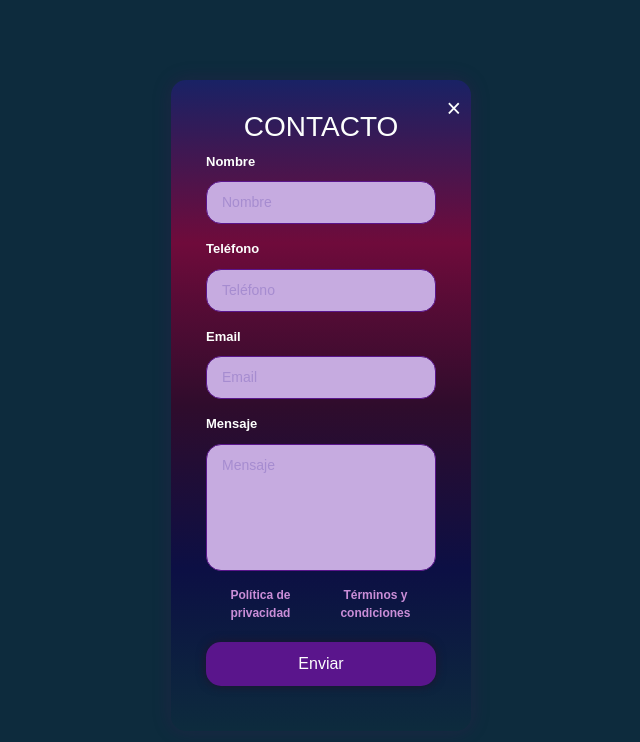
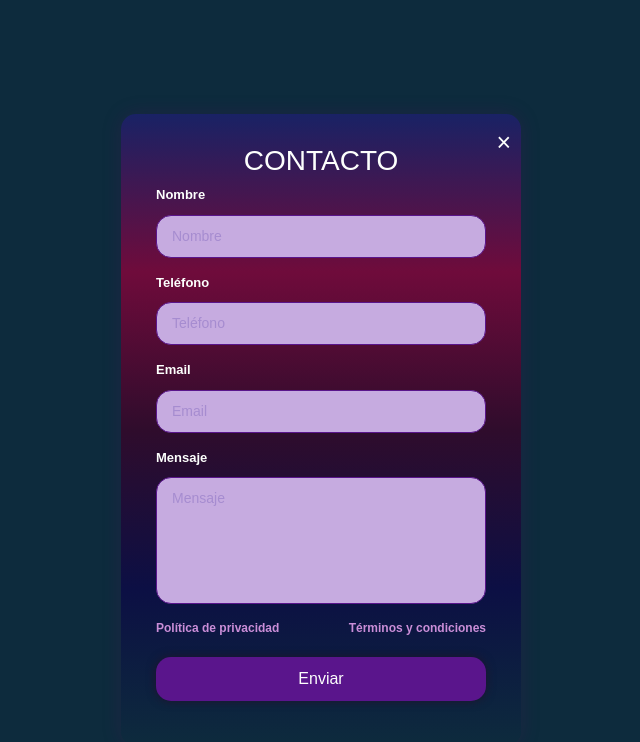
Before and after one commit to TorresLN/CaCShop, a plain HTML site: page frontend/contacto.html in a window 1280 px wide. Shown: the whole page, without its empty margins (319-959 px from the left). Drawn offline with nearby package versions, Linux system fonts and the light colour scheme.

Commit message:
Commit Gabriel

```diff
--- /dev/null
+++ b/frontend/assets/css/contacto.css
@@ -0,0 +1,120 @@
+body {
+    font-family: Arial, Helvetica, sans-serif;
+    min-height: 100vh;
+    display: flex;
+    align-items: center; /* Cambiado a center para centrar verticalmente */
+    justify-content: center;
+    padding: 40px 20px 20px 20px;
+    background-color: #0D2B3D;
+    margin: 0; /* Asegurarse de que no hay margen predeterminado */
+}
+
+form {
+    margin-top: 40px;
+    position: relative;
+    padding: 30px 35px;
+    background: linear-gradient(0deg, #0D2B3D, #0C0F44, #2F0C2C, #6F0B3B, #192265);
+    box-shadow: 0 0 20px #630e6533;
+    border-radius: 15px;
+    text-align: center;
+    width: 100%;
+    max-width: 400px; /* Máximo ancho para pantallas grandes */
+    box-sizing: border-box;
+}
+
+.close-btn {
+    position: absolute;
+    top: 10px;
+    right: 10px;
+    font-size: 25px;
+    color: #fdfffd;
+    cursor: pointer;
+}
+
+.close-btn:hover {
+    color: #5a158c;
+}
+
+.input {
+    display: flex;
+    flex-direction: column;
+    text-align: left;
+}
+
+h1 {
+    color: #fdfffd;
+    font-size: 28px;
+}
+
+label {
+    color: #fdfffd;
+    font-size: 13px;
+    font-weight: 600;
+    margin-bottom: 10px;
+}
+
+input, textarea {
+    padding: 10px 15px;
+    border-radius: 15px;
+    margin-bottom: 15px;
+    background-color: #c6abe0;
+    border: 1px solid #5a158c;
+    color: #fdfffd;
+    outline: none;
+    font-size: 14px;
+    box-sizing: border-box;
+    width: 100%; /* Hacer que los inputs ocupen el 100% del ancho del contenedor */
+}
+
+input::placeholder, textarea::placeholder {
+    color: #29159133;
+}
+
+textarea {
+    resize: none;
+}
+
+.form-txt {
+    margin-bottom: 20px;
+    display: flex;
+    justify-content: space-between;
+    text-align: center;
+}
+
+.form-txt a {
+    color: #ca8ed8;
+    font-size: 12px;
+    font-weight: 600;
+    text-decoration: none;
+}
+
+.btn {
+    font-size: 16px;
+    color: #fdfffd;
+    border: 0;
+    border-radius: 15px;
+    background-color: #5a158c;
+    box-shadow: 0 0 10px rgb(30, 21, 44);
+    cursor: pointer;
+    padding: 10px 15px;
+    width: 100%; /* Hacer que el botón ocupe el 100% del ancho del contenedor */
+}
+
+.btn:hover {
+    background-color: rgb(30, 21, 44);
+}
+
+@media (max-width: 991px) {
+    form {
+        padding: 30px 20px;
+        margin-top: 20px; /* Reducir el margen superior en pantallas pequeñas */
+    }
+
+    input, textarea {
+        padding: 10px;
+    }
+
+    .btn {
+        padding: 10px;
+    }
+}
--- a/frontend/contacto.html
+++ b/frontend/contacto.html
@@ -10,32 +10,30 @@
         rel="stylesheet">
     <link rel="stylesheet" href="https://cdn.jsdelivr.net/npm/bootstrap-icons@1.11.3/font/bootstrap-icons.min.css">
     <link rel="shortcut icon" href="/assets/img/favicon-32x32.png" type="image/x-icon">
-    <!-- Libreria de iconos font-awesome -->
-    <!-- <script src="https://kit.fontawesome.com/d8e1daa47e.js" crossorigin="anonymous"></script> -->
     <link href="https://cdn.jsdelivr.net/npm/bootstrap@5.3.3/dist/css/bootstrap.min.css" rel="stylesheet"
         integrity="sha384-QWTKZyjpPEjISv5WaRU9OFeRpok6YctnYmDr5pNlyT2bRjXh0JMhjY6hW+ALEwIH" crossorigin="anonymous">
 
-    <link rel="stylesheet" href="/assets/css/form.css">
+    <link rel="stylesheet" href="./assets/css/contacto.css">
     <script src="./assets/js/productos.js"></script>
 </head>
 
 <body>
 
-    <form action="https://formsubmit.co/gabi.fleita88@gmail.com" method="POST">
+    <form action="http://127.0.0.1:5000/contacto" method="POST">
         <div class="close-btn">&times;</div>
         <h1>CONTACTO</h1>
         <div class="input">
             <label for="name">Nombre</label>
-            <input type="text" name="name" id="name" placeholder="Nombre">
+            <input type="text" name="name" id="name" placeholder="Nombre" required>
 
             <label for="phone">Teléfono</label>
-            <input type="tel" name="phone" id="phone" placeholder="Teléfono">
+            <input type="tel" name="phone" id="phone" placeholder="Teléfono" required>
 
             <label for="email">Email</label>
-            <input type="email" name="email" id="email" placeholder="Email">
+            <input type="email" name="email" id="email" placeholder="Email" required>
 
             <label for="message">Mensaje</label>
-            <textarea name="message" id="message" cols="30" rows="5" placeholder="Mensaje"></textarea>
+            <textarea name="message" id="message" cols="30" rows="5" placeholder="Mensaje" required></textarea>
 
             <div class="form-txt">
                 <a href="#">Política de privacidad</a>
@@ -43,9 +41,6 @@
             </div>
 
             <input class="btn" type="submit" value="Enviar">
-
-            <input type="hidden" name="_next" value="http://127.0.0.1:5500/">
-            <input type="hidden" name="_captcha" value="false">
         </div>
     </form>
 
```
Also changed, not shown: 2 other files.
